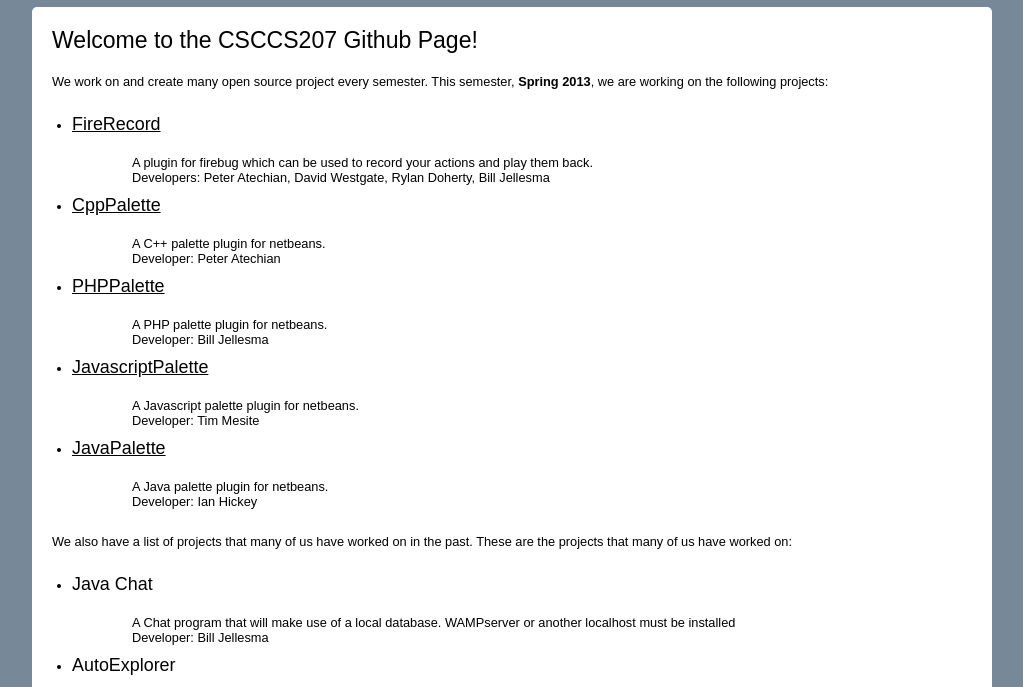
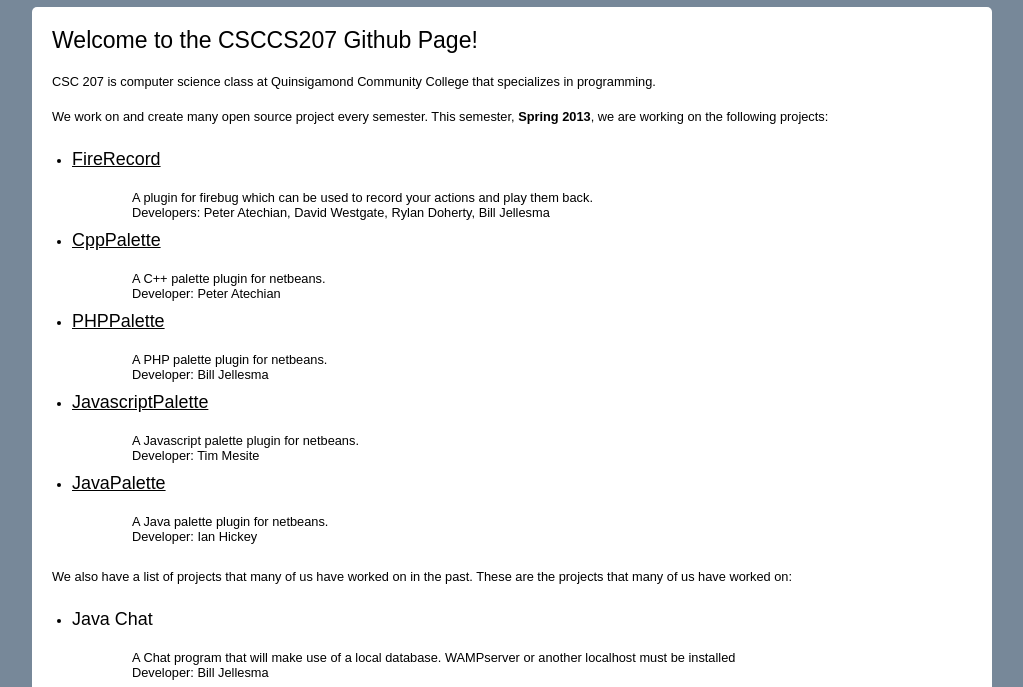
Before and after one commit to qcccs/qcccs.github.com, a plain HTML site: page index.htm in a window 1280 px wide. Shown: the part 106-793 px from the top of the page, without its empty margins (128-1151 px from the left). Drawn offline with nearby package versions, Linux system fonts and the light colour scheme.

Commit message:
Update index.htm

```diff
--- a/index.htm
+++ b/index.htm
@@ -49,6 +49,7 @@
 
 		<div id="container">
 			<h1>Welcome to the CSCCS207 Github Page!</h1>
+			<p>CSC 207 is computer science class at Quinsigamond Community College that specializes in programming.</p>
 			<p>We work on and create many open source project every semester. This semester, <b>Spring 2013</b>, we are working on the following projects:</p>
 			<ul class="curproj">
 				<li>
```
